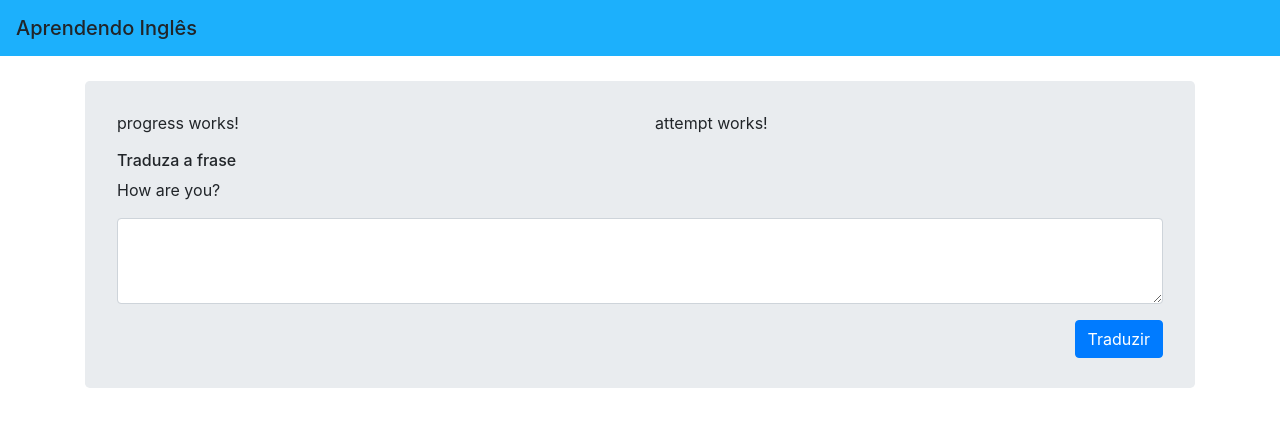
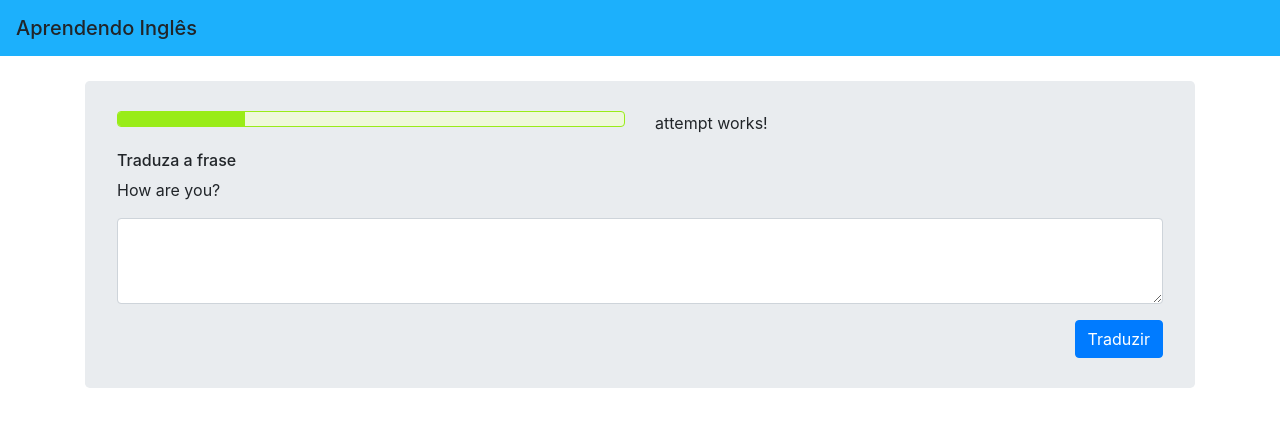
Before and after one commit to mvcbotelho/AprendaIngles, an Angular app: page / in a window 1280 px wide. Shown: the top 426 px of the page. Built offline with nearby package versions, Linux system fonts and the light colour scheme.

Commit message:
UPDATE: Create a component for progress bar

```diff
--- a/src/app/progress/progress.component.css
+++ b/src/app/progress/progress.component.css
@@ -0,0 +1,8 @@
+.progress {
+  background: #eef8da;
+  border: solid 1px #99ec18;
+}
+
+.progress-bar {
+  background: #99ec18;
+}
--- a/src/app/progress/progress.component.html
+++ b/src/app/progress/progress.component.html
@@ -1,3 +1,3 @@
-<p>
-  progress works!
-</p>
+<div class="progress">
+  <div class="progress-bar w-25"></div>
+</div>
```
